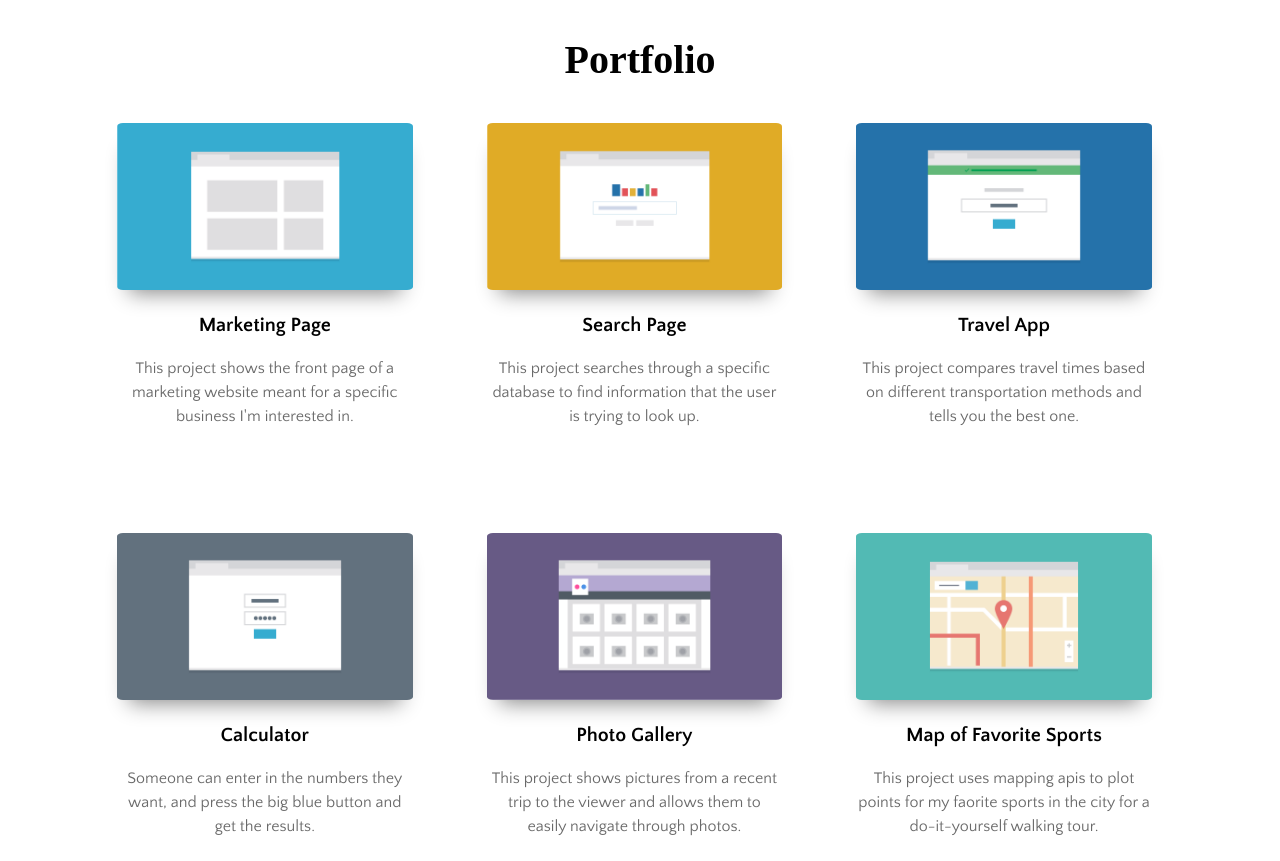
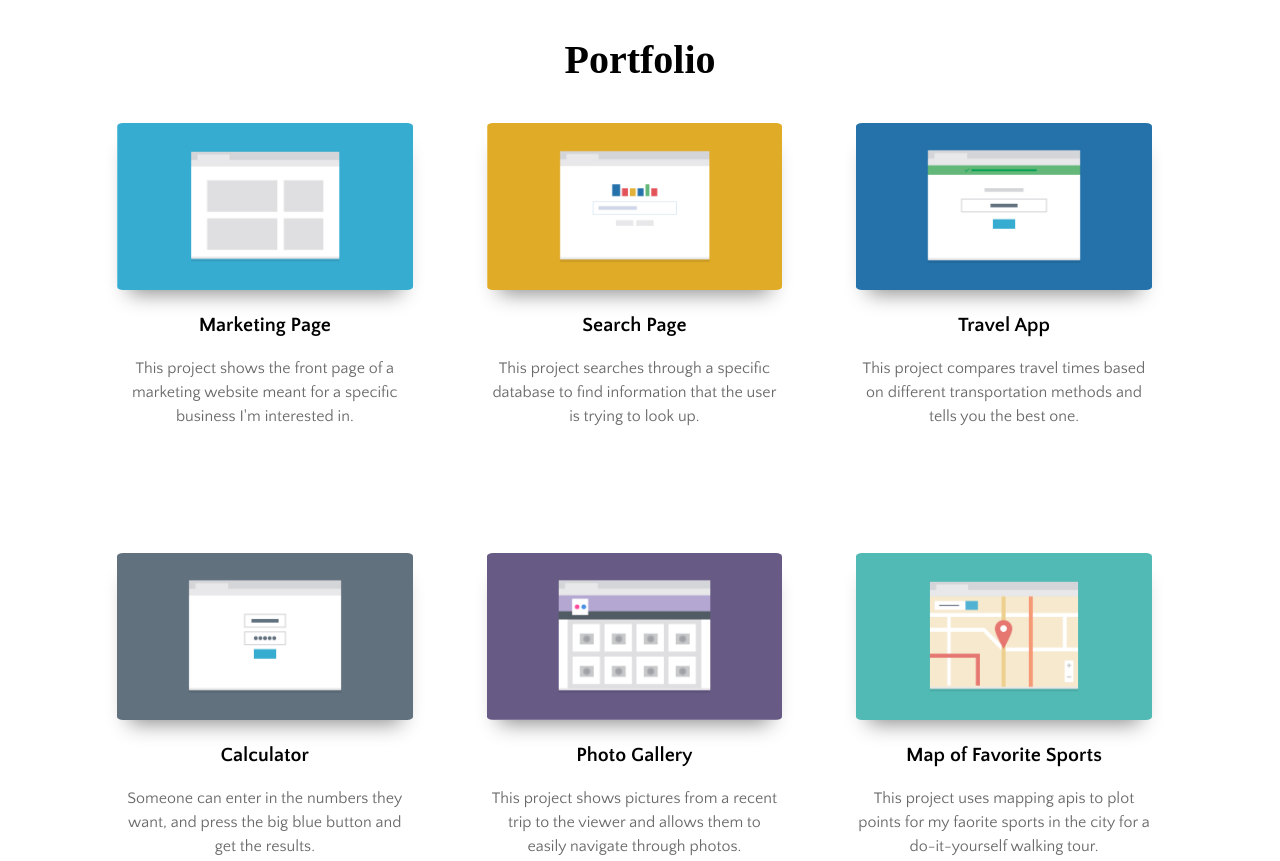
Before and after one commit to chelseaclay/Project2_ResponsiveLayout, a plain HTML site: page index.html in a window 1280 px wide. Shown: the part 1440-2301 px from the top of the page. Drawn offline with Linux system fonts and the light colour scheme; a web font is replaced by a local one.

Commit message:
Update Desktop Gallery min-height

```diff
--- a/css/styles.css
+++ b/css/styles.css
@@ -498,7 +498,7 @@ MEDIA QUERIES 1024px
   #gallery li {
         display: inline-block;
         width: 33%;
-		min-height: 410px;
+		min-height: 430px;
         float: left;
         margin: 0 auto;
   }
```
